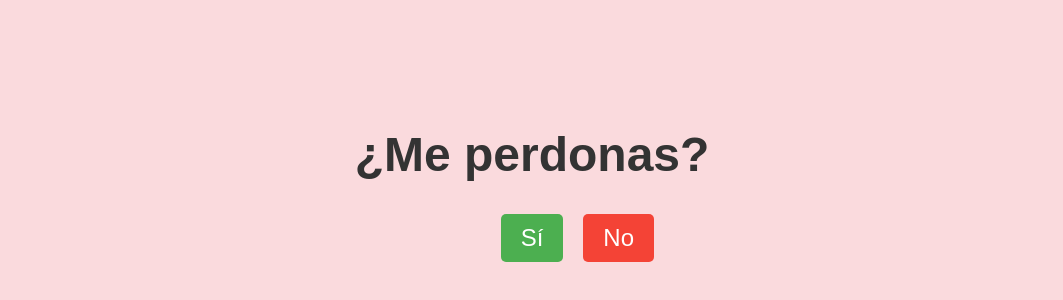
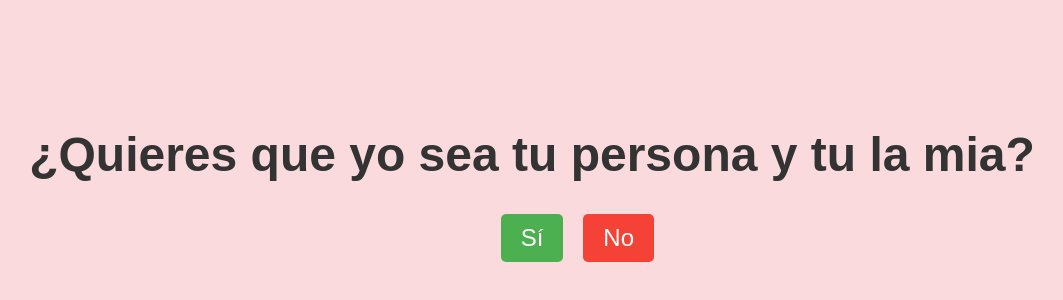
Before and after one commit to crisvargasr08/corazon, a plain HTML site: page index.html in a window 1280 px wide. Shown: the part 230-530 px from the top of the page, without its empty margins (108-1171 px from the left). Drawn offline with Linux system fonts and the light colour scheme.

Commit message:
Update index.html

```diff
--- a/index.html
+++ b/index.html
@@ -51,7 +51,7 @@
 </head>
 <body>
     <div class="container">
-        <h1>¿Me perdonas?</h1>
+        <h1>¿Quieres que yo sea tu persona y tu la mia?</h1>
         <div class="buttons">
             <button id="yesBtn">Sí</button>
             <button id="noBtn">No</button>
```
